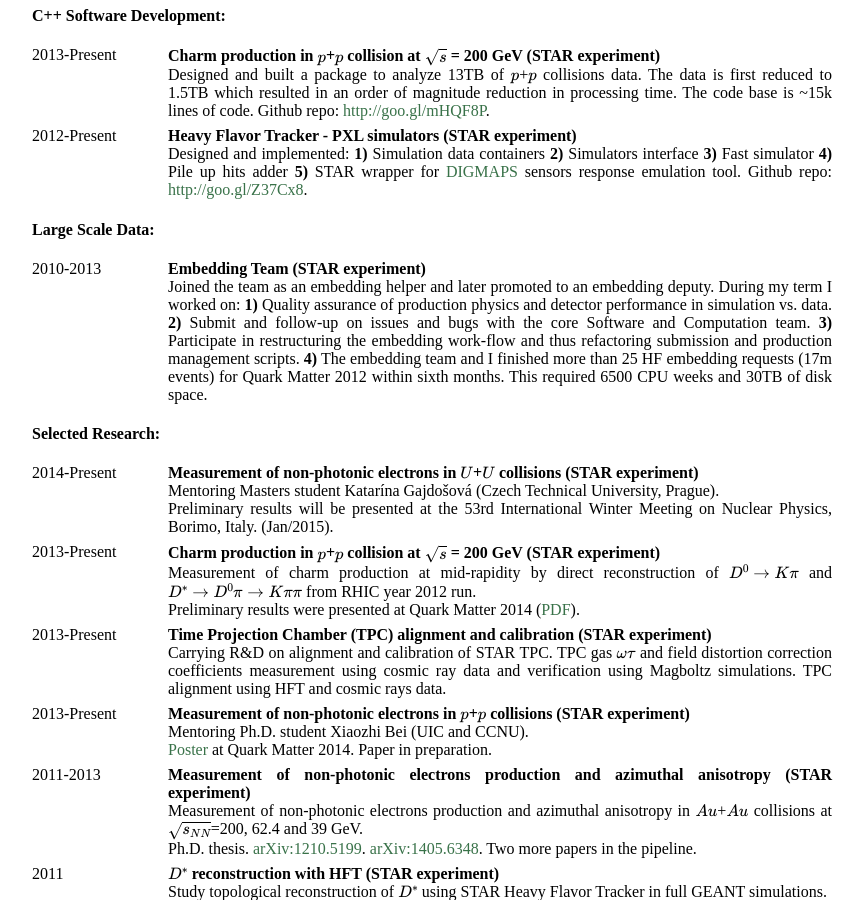
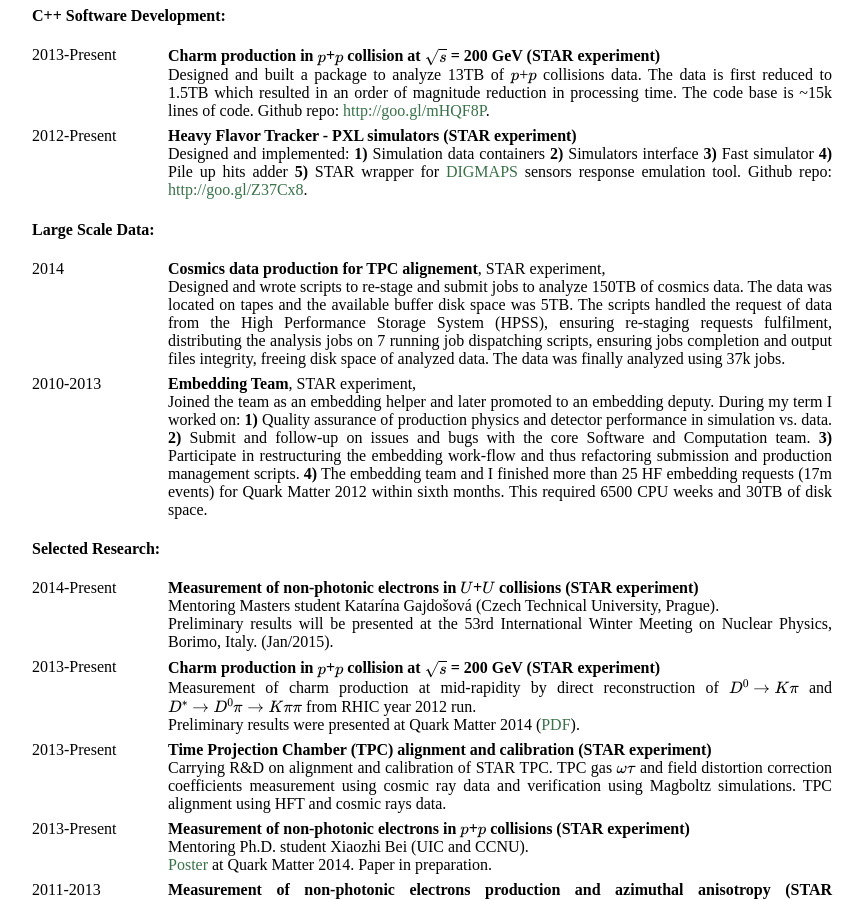
Before and after one commit to MustafaMustafa/MustafaMustafa.github.io, a Jekyll site: the page resume/resume.html, which Jekyll copies as it is, in a window 1280 px wide and 900 px high, scrolled down 983 px. Shown: the whole window, without its empty margins (208-1072 px from the left). Built offline with Jekyll 4.4.1, drawn with Linux system fonts in a browser that asks for light colours; formulas are drawn with MathJax 3.

Commit message:
publish latest CV

```diff
--- a/resume/resume.html
+++ b/resume/resume.html
@@ -79,8 +79,11 @@
 </dl>
 <h4 id="large-scale-data">Large Scale Data:</h4>
 <dl>
+<dt>2014</dt>
+<dd><p><strong>Cosmics data production for TPC alignement</strong>, STAR experiment,<br />Designed and wrote scripts to re-stage and submit jobs to analyze 150TB of cosmics data. The data was located on tapes and the available buffer disk space was 5TB. The scripts handled the request of data from the High Performance Storage System (HPSS), ensuring re-staging requests fulfilment, distributing the analysis jobs on 7 running job dispatching scripts, ensuring jobs completion and output files integrity, freeing disk space of analyzed data. The data was finally analyzed using 37k jobs.</p>
+</dd>
 <dt>2010-2013</dt>
-<dd><strong>Embedding Team (STAR experiment)</strong><br />Joined the team as an embedding helper and later promoted to an embedding deputy. During my term I worked on: <strong>1)</strong> Quality assurance of production physics and detector performance in simulation vs. data. <strong>2)</strong> Submit and follow-up on issues and bugs with the core Software and Computation team. <strong>3)</strong> Participate in restructuring the embedding work-flow and thus refactoring submission and production management scripts. <strong>4)</strong> The embedding team and I finished more than 25 HF embedding requests (17m events) for Quark Matter 2012 within sixth months. This required 6500 CPU weeks and 30TB of disk space.
+<dd><p><strong>Embedding Team</strong>, STAR experiment,<br />Joined the team as an embedding helper and later promoted to an embedding deputy. During my term I worked on: <strong>1)</strong> Quality assurance of production physics and detector performance in simulation vs. data. <strong>2)</strong> Submit and follow-up on issues and bugs with the core Software and Computation team. <strong>3)</strong> Participate in restructuring the embedding work-flow and thus refactoring submission and production management scripts. <strong>4)</strong> The embedding team and I finished more than 25 HF embedding requests (17m events) for Quark Matter 2012 within sixth months. This required 6500 CPU weeks and 30TB of disk space.</p>
 </dd>
 </dl>
 <h4 id="selected-research">Selected Research:</h4>
```
Also changed, not shown: 2 other files.
